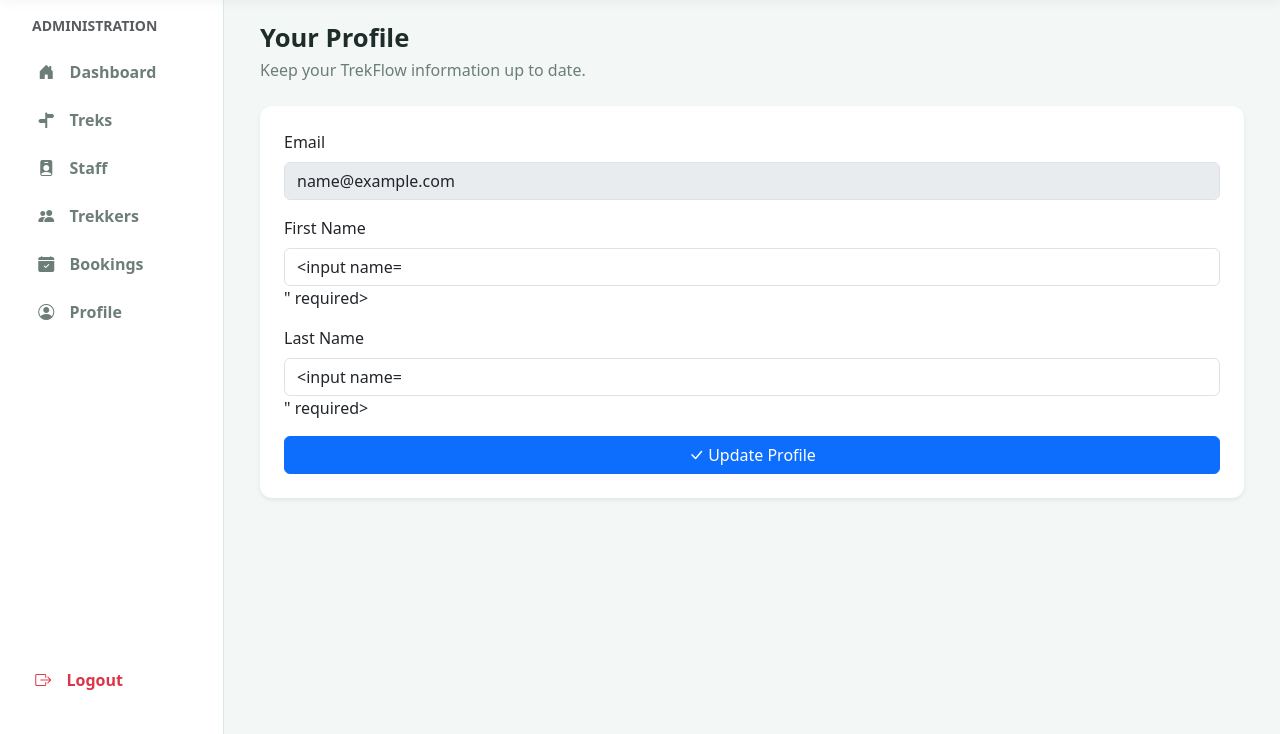
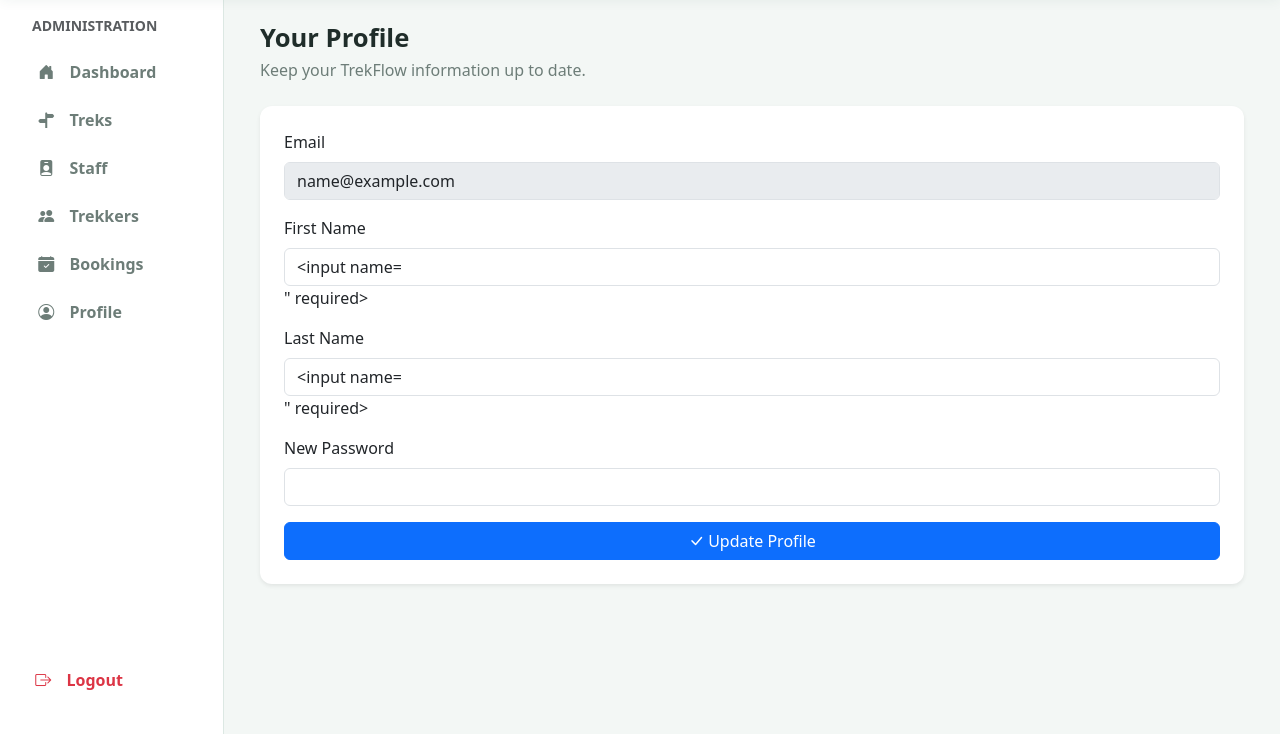
Before and after one commit to 25f2000889/trekking-management-app, a Flask app: template templates/shared/profile.html in a window 1280 px wide. Shown: the part 82-816 px from the top of the page. Run offline with Flask 3, Linux system fonts and the light colour scheme; the template is opened without the code that fills it, so the values that code supplies are empty, except form fields; the visitor is signed in with stand-in values (Sample User, id 1); tables that the repository leaves empty hold one stand-in row (values such as "Sample post"); form fields are guessed from the names that the template uses; parts of the project's set-up code (start-up, migrations or seed data) failed here and were passed over; some libraries are stand-ins or nearby versions.

Commit message:
Implement password update functionality

```diff
--- a/api.yaml
+++ b/api.yaml
@@ -297,7 +297,7 @@ paths:
       tags: [Users]
       operationId: updateOwnProfile
       summary: Update the authenticated user's profile
-      description: The path ID must match the authenticated user. Staff may additionally update staff profile fields.
+      description: The path ID must match the authenticated user. Staff may additionally update staff profile fields. A non-empty password changes the authenticated user's password.
       security:
         - bearerAuth: []
       requestBody:
@@ -659,6 +659,10 @@ components:
           type: string
         last_name:
           type: string
+        password:
+          type: string
+          format: password
+          description: Optional new password. Empty values do not change the password.
         experience:
           type: string
           description: Available only to staff users.
--- a/routes/api/users.py
+++ b/routes/api/users.py
@@ -8,7 +8,7 @@ from validation import ValidationError, require
 api_users_bp = Blueprint("api_users", __name__, url_prefix="/api/users")
 
 STAFF_PROFILE_FIELDS = {"experience", "phone_number", "address"}
-USER_PROFILE_FIELDS = {"first_name", "last_name"}
+USER_PROFILE_FIELDS = {"first_name", "last_name", "password"}
 
 def parse_user_update(data, user):
 	if not isinstance(data, dict):
@@ -18,19 +18,21 @@ def parse_user_update(data, user):
 	if unexpected_fields:
 		raise ValidationError(None, f"Unsupported fields: {', '.join(sorted(unexpected_fields))}")
 
-	if not data:
-		raise ValidationError(None, "At least one profile field is required")
-
 	staff_profile_data = STAFF_PROFILE_FIELDS.intersection(data)
 	if staff_profile_data and user.role != UserRole.STAFF:
 		raise ValidationError(None, "Staff profile fields can only be updated by staff members")
 	if staff_profile_data and not user.staff_profile:
 		raise ValidationError(None, "Staff profile not found")
 
-	return {
+	user_data = {
 		field: require(data, field, field.replace("_", " ").title())
 		for field in data
+		if field != "password" or data[field]
 	}
+	if not user_data:
+		raise ValidationError(None, "At least one non-empty profile field is required")
+
+	return user_data
 
 
 def update_user_status(user_id, status, action):
--- a/templates/shared/profile.html
+++ b/templates/shared/profile.html
@@ -28,6 +28,10 @@
                     {{ _errors.get('last_name') }}
                 </div>
             {% endif %}
+        </div>
+        <div class="mb-3">
+            <label for="password" class="form-label">New Password</label>
+            <input type="password" class="form-control" id="password" name="password" autocomplete="new-password">
         </div>
 
         {% if current_user.role.value.lower() == 'staff' %}
```
Also changed, not shown: routes/web/shared.py (+12 -5 lines), services/user_service.py (+8 -0 lines).
